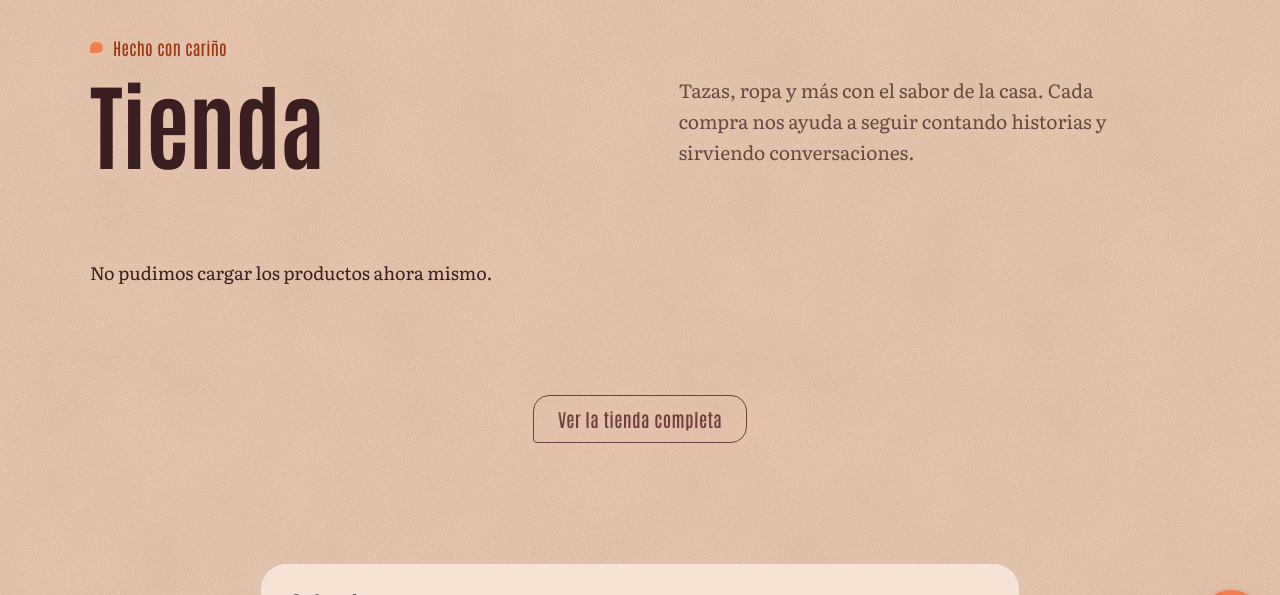
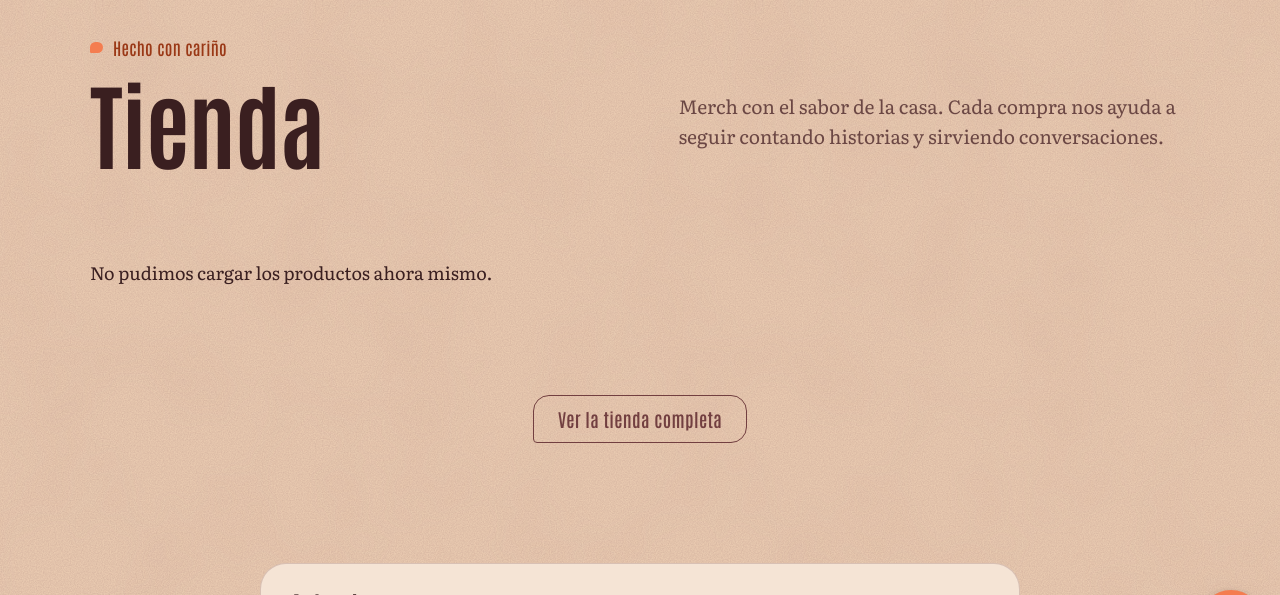
Before and after one commit to officialdetatch/cafe-con-dos, a plain HTML site: page tienda.html in a window 1280 px wide. Shown: the part 130-725 px from the top of the page. Drawn offline with Linux system fonts and the light colour scheme; no server answers.

Commit message:
Merch con el sabor de la casa.

```diff
--- a/tienda.html
+++ b/tienda.html
@@ -68,7 +68,7 @@
     <div class="page-head"><div class="wrap">
       <p class="kicker">Hecho con cariño</p>
       <h1>Tienda</h1>
-      <p class="lead">Tazas, ropa y más con el sabor de la casa. Cada compra nos ayuda a seguir contando historias y sirviendo conversaciones.</p>
+      <p class="lead">Merch con el sabor de la casa. Cada compra nos ayuda a seguir contando historias y sirviendo conversaciones.</p>
     </div></div>
 
     <!-- Los productos salen EN VIVO de la tienda de Fourthwall (config.js → tienda).
```
